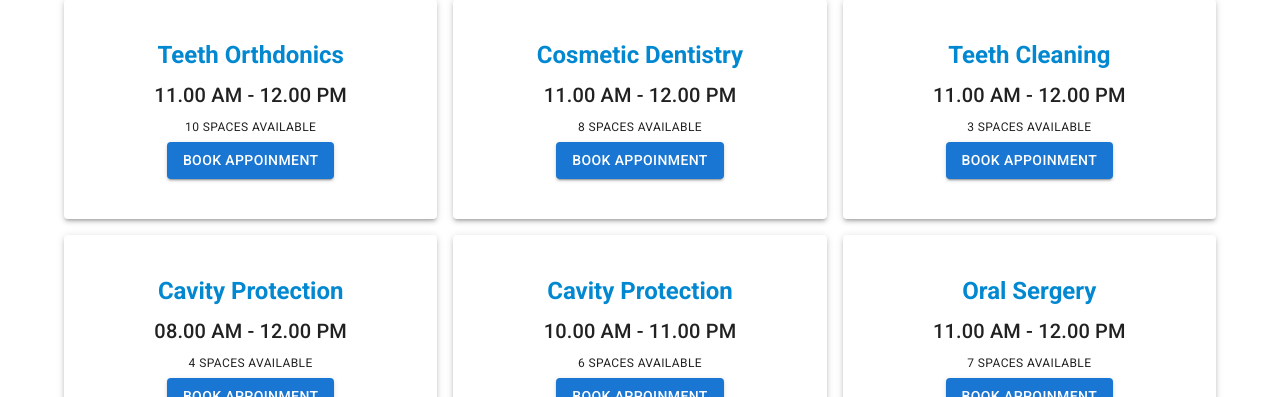
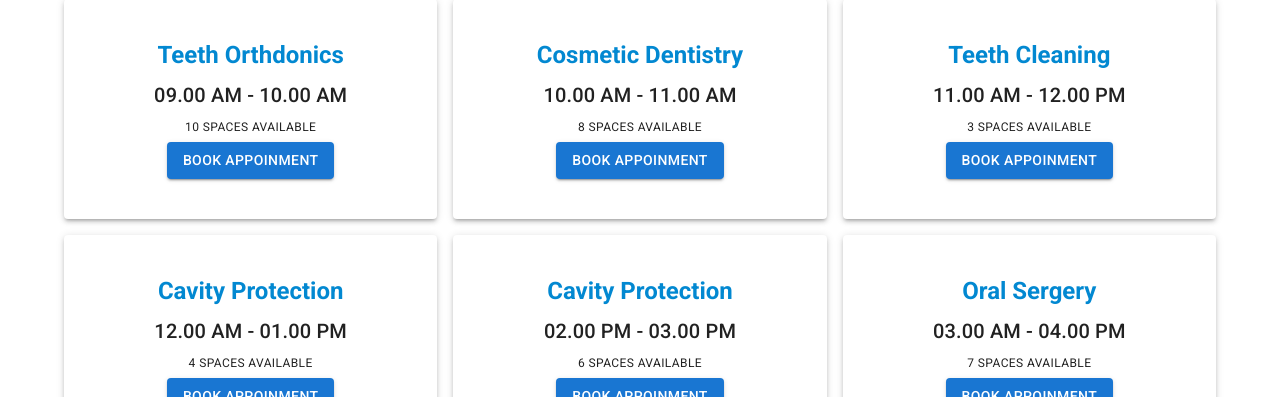
Before and after one commit to KhairuzzamanHridoy97/Doctors-Portal-Client, a React (Create React App) app: page /appointment in a window 1280 px wide. Shown: the part 531-928 px from the top of the page. Built offline with nearby package versions, Linux system fonts and the light colour scheme.

Commit message:
modify booking data

```diff
--- a/src/Pages/Appointment/AvailableAppoinments/AvailableAppoinments.js
+++ b/src/Pages/Appointment/AvailableAppoinments/AvailableAppoinments.js
@@ -7,13 +7,13 @@ const bookings =[
     {
         id:1,
         name:"Teeth Orthdonics",
-        time:'11.00 AM - 12.00 PM',
+        time:'09.00 AM - 10.00 AM',
         space:10
     },
     {
         id:2,
         name:"Cosmetic Dentistry",
-        time:'11.00 AM - 12.00 PM',
+        time:'10.00 AM - 11.00 AM',
         space:8
     },
     {
@@ -25,19 +25,19 @@ const bookings =[
     {
         id:4,
         name:"Cavity Protection",
-        time:'08.00 AM - 12.00 PM',
+        time:'12.00 AM - 01.00 PM',
         space:4
     },
     {
         id:5,
         name:"Cavity Protection",
-        time:'10.00 AM - 11.00 PM',
+        time:'02.00 PM - 03.00 PM',
         space:6
     },
     {
         id:6,
         name:"Oral Sergery",
-        time:'11.00 AM - 12.00 PM',
+        time:'03.00 AM - 04.00 PM',
         space:7
     },
 ]
--- a/src/Pages/Appointment/BookingModal/BookingModal.js
+++ b/src/Pages/Appointment/BookingModal/BookingModal.js
@@ -64,7 +64,6 @@ const BookingModal = ({openBooking,handleBookingClose,booking,date}) => {
                 defaultValue="Your Name"
                 size="small"
                  />
-
                <TextField
                sx={{width:'90%',m:1}}
                 id="filled-size-small"
```
